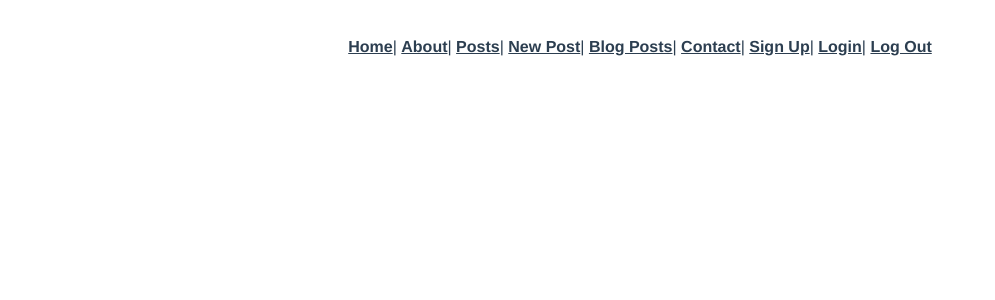
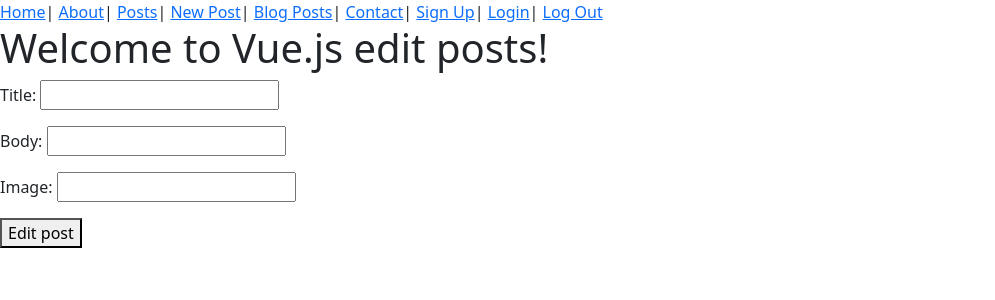
Before and after one commit to brittneynusbaum/blog-api, a Vue app: page /posts/1/edit in a window 1280 px wide. Shown: the top 300 px of the page, without its empty margins (0-995 px from the left). Built offline with nearby package versions, Linux system fonts and the light colour scheme; no server answers.

Commit message:
updates show, adds destroy, and adds bootstrap

```diff
--- a/package.json
+++ b/package.json
@@ -9,6 +9,7 @@
   },
   "dependencies": {
     "axios": "^0.26.1",
+    "bootstrap": "^5.1.3",
     "core-js": "^3.8.3",
     "vue": "^3.2.13",
     "vue-router": "^4.0.3"
--- a/src/App.vue
+++ b/src/App.vue
@@ -14,24 +14,4 @@
 </template>
 
 <style>
-#app {
-  font-family: Avenir, Helvetica, Arial, sans-serif;
-  -webkit-font-smoothing: antialiased;
-  -moz-osx-font-smoothing: grayscale;
-  text-align: center;
-  color: #2c3e50;
-}
-
-nav {
-  padding: 30px;
-}
-
-nav a {
-  font-weight: bold;
-  color: #2c3e50;
-}
-
-nav a.router-link-exact-active {
-  color: #42b983;
-}
 </style>
--- a/src/main.js
+++ b/src/main.js
@@ -2,6 +2,8 @@
 import App from './App.vue'
 import router from './router'
 import axios from "axios";
+import "bootstrap";
+import "bootstrap/dist/css/bootstrap.min.css";
 
 axios.defaults.baseURL = process.env.NODE_ENV === "development" ? "http://localhost:3000" : "/";
 
--- a/src/router/index.js
+++ b/src/router/index.js
@@ -8,6 +8,7 @@
 import PostsIndex from '../views/PostsIndex.vue'
 import PostsNew from '../views/PostsNew.vue'
 import PostsShow from '../views/PostsShow.vue'
+import PostsEdit from '../views/PostsEdit.vue'
 
 const routes = [
   {
@@ -30,6 +31,10 @@
   {
     path: '/posts/:id',
     component: PostsShow
+  },
+  {
+    path: '/posts/:id/edit',
+    component: PostsEdit
   },
   {
     path: '/contact',
--- /dev/null
+++ b/src/views/PostsEdit.vue
@@ -0,0 +1,43 @@
+<script>
+import axios from "axios";
+
+export default {
+  data: function () {
+    return {
+      message: "Welcome to Vue.js edit posts!",
+      editPostParams: {}
+    };
+  },
+  created: function () {
+    axios.get(`/posts/${this.$route.params.id}.json`).then(response => {
+      console.log(response.data);
+      this.editPostParams = response.data
+    })
+  },
+  methods: {
+    editPost: function () {
+      console.log('editing post')
+      axios.patch(`/posts/${this.$route.params.id}.json`, this.editPostParams).then(response => {
+        console.log(response.data);
+        this.$router.push("/posts")
+      });
+    }
+  },
+};
+</script>
+
+<template>
+  <div class="home">
+    <h1>{{ message }}</h1>
+    <p>Title: <input v-model="this.editPostParams.title"></p>
+    <p>Body: <input v-model="this.editPostParams.body"></p>
+    <p>Image: <input v-model="this.editPostParams.image"></p>
+    <p><button v-on:click="editPost()">Edit post</button></p>
+  </div>
+</template>
+
+<style>
+img {
+  width: 250px;
+}
+</style>
--- a/src/views/PostsIndex.vue
+++ b/src/views/PostsIndex.vue
@@ -31,6 +31,8 @@
       <br />
       <img v-bind:src="post.image" />
       <hr />
+      <router-link v-bind:to="`/posts/${post.id}`">Post info</router-link>
+
     </div>
   </div>
 </template>
--- a/src/views/PostsShow.vue
+++ b/src/views/PostsShow.vue
@@ -14,10 +14,16 @@
     postShow: function () {
       console.log('showing post');
       console.log(this.$route.params.id);
-      axios.get(`/posts/1`).then(response => {
+      axios.get(`/posts/${this.$route.params.id}`).then(response => {
         console.log(response.data)
         this.currentPost = response.data
       })
+    },
+    deletePost: function () {
+      console.log('deleting post');
+      axios.delete(`/posts/${this.$route.params.id}`).then(response => {
+        console.log(response.data);
+      });
     }
   },
 };
@@ -29,6 +35,8 @@
     <p>{{ currentPost.title }}</p>
     <p>{{ currentPost.body }}</p>
     <img v-bind:src="currentPost.image" />
+    <hr />
+    <button v-on:click="deletePost">Delete post</button>
   </div>
 </template>
 
```
Also changed, not shown: 1 other file (tests, documents, lock files or other folders).
